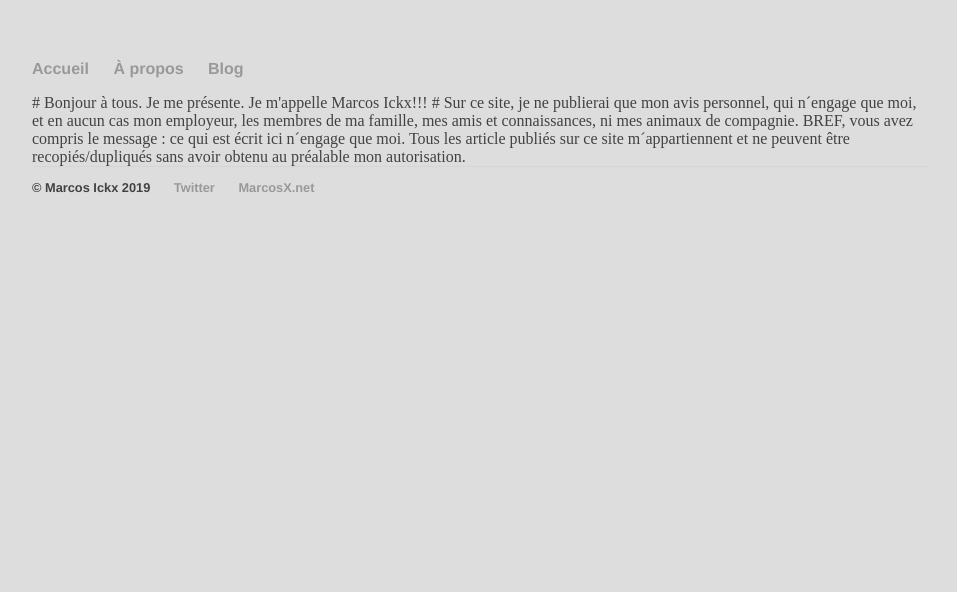
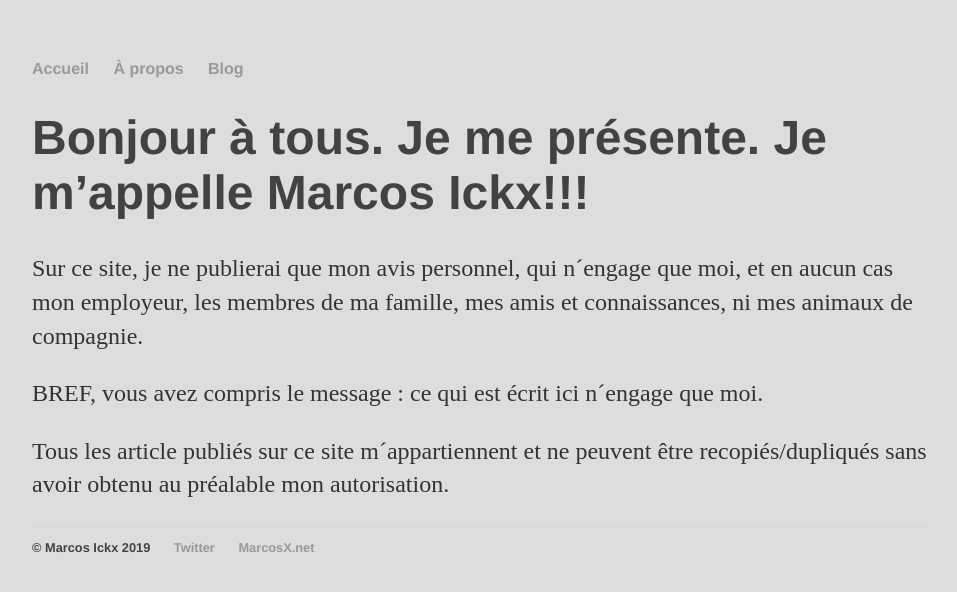
Before and after one commit to MarcosIckx/PreviewMarcosxNet, a Jekyll site: the page built from apropos/index.md, in a window 1280 px wide. Shown: the top 592 px of the page, without its empty margins (160-1117 px from the left). Built offline with Jekyll 4.4.1, drawn with Linux system fonts in a browser that asks for light colours.

Commit message:
Update index.md

```diff
--- a/apropos/index.md
+++ b/apropos/index.md
@@ -4,21 +4,17 @@ title: À Propos de Marcos Ickx
 description: Information concernant Marcos Ickx, le site, et son contenu.
 ---
 
-<div class="blurb">
-
 # Bonjour à tous. Je me présente. Je m'appelle Marcos Ickx!!! #
 
 Sur ce site, je ne publierai que mon avis personnel, qui n´engage que moi,
-        et en aucun cas
-        mon employeur,
-        les membres de ma famille,
-        mes amis et connaissances,
-	ni mes animaux de compagnie.
+et en aucun cas
+mon employeur,
+les membres de ma famille,
+mes amis et connaissances,
+ni mes animaux de compagnie.
 
 BREF, vous avez compris le message : ce qui est écrit ici n´engage que moi.
 
 
 Tous les article publiés sur ce site m´appartiennent et ne peuvent être recopiés/dupliqués
-        sans avoir obtenu au préalable mon autorisation.
-
-</div><!-- /.blurb -->
+sans avoir obtenu au préalable mon autorisation.
```
